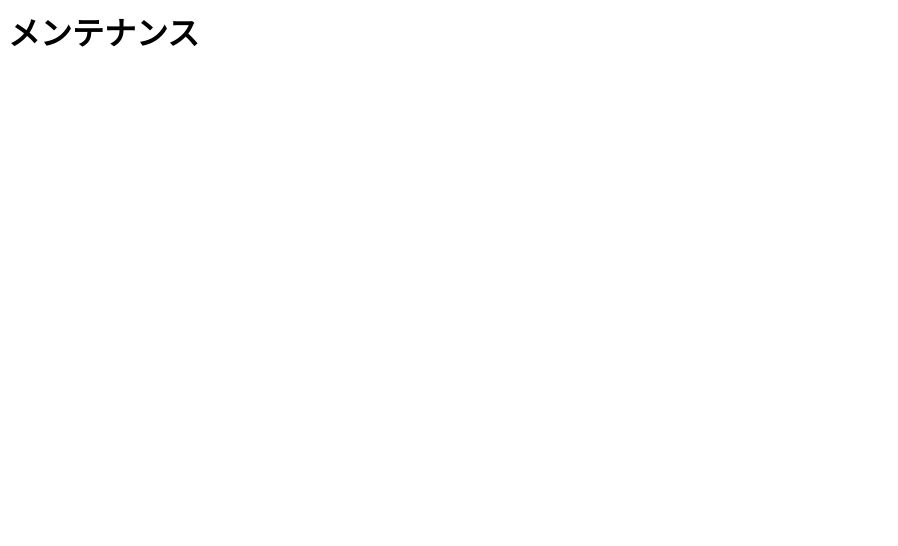
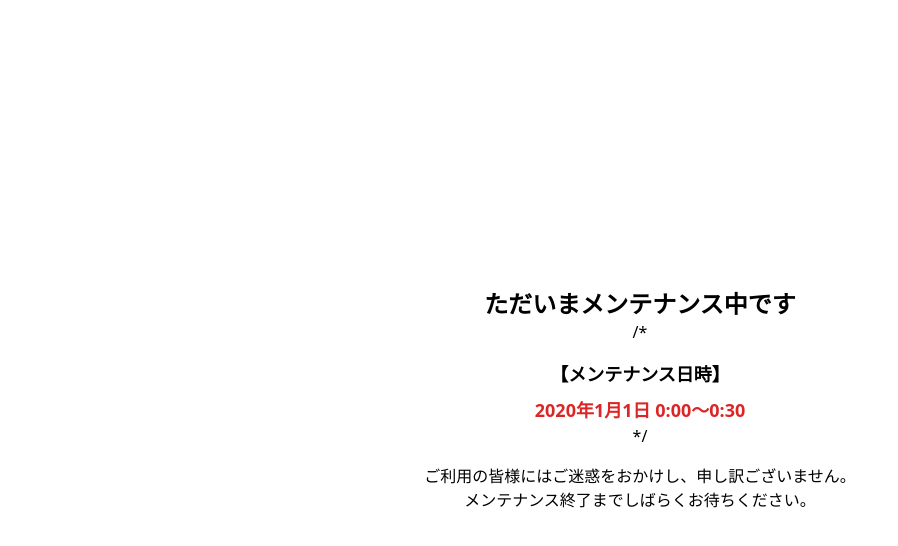
Before and after one commit to miranham-imd/maintenance.pages, a plain HTML site: page index.html in a window 1280 px wide. Shown: the whole page, without its empty margins (0-898 px from the left). Drawn offline with nearby package versions, Linux system fonts and the light colour scheme.

Commit message:
Update index.html

```diff
--- a/index.html
+++ b/index.html
@@ -1 +1,20 @@
-<h1>メンテナンス</h1>
+<!doctype html>
+<html lang="ja">
+<head>
+  <meta charset="UTF-8">
+  <meta name="viewport" content="width=device-width, user-scalable=no, initial-scale=1.0, minimum-scale=1.0">
+  <meta http-equiv="X-UA-Compatible" content="ie=edge">
+  <link href="https://unpkg.com/tailwindcss@^1.0/dist/tailwind.min.css" rel="stylesheet">
+  <title>ただいまメンテナンス中です</title>
+</head>
+<body>
+  <div class="flex flex-col justify-center items-center w-screen h-screen">
+    <h1 class="text-center text-2xl font-bold">ただいまメンテナンス中です</h1>
+    /*<dl class="text-center text-lg font-bold mt-4">
+      <dt>【メンテナンス日時】</dt>
+      <dd class="mt-2 text-red-600">2020年1月1日 0:00〜0:30</dd>
+    </dl>*/
+    <p class="text-center mt-4">ご利用の皆様にはご迷惑をおかけし、申し訳ございません。<br>メンテナンス終了までしばらくお待ちください。</p>
+  </div>
+</body>
+</html>
```
